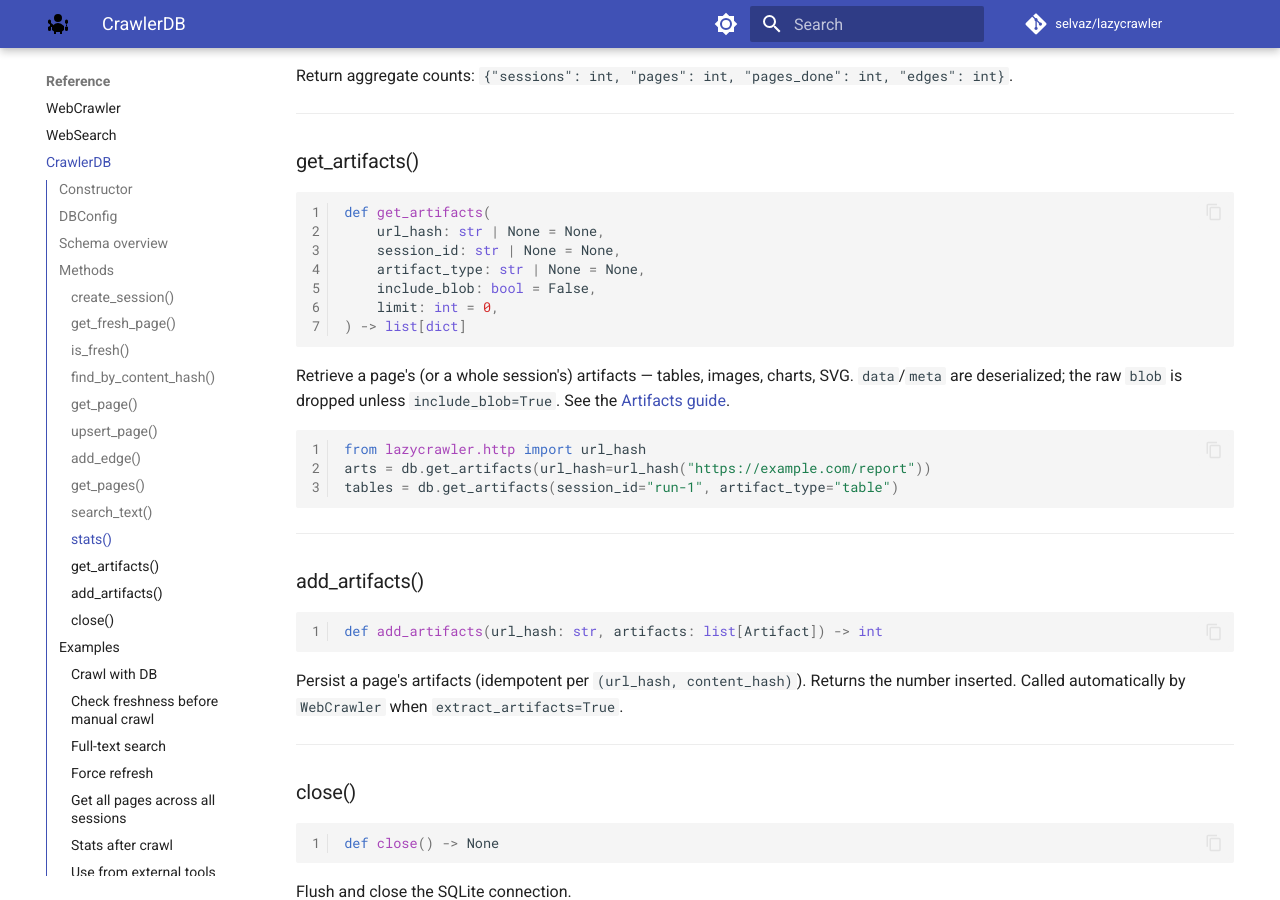
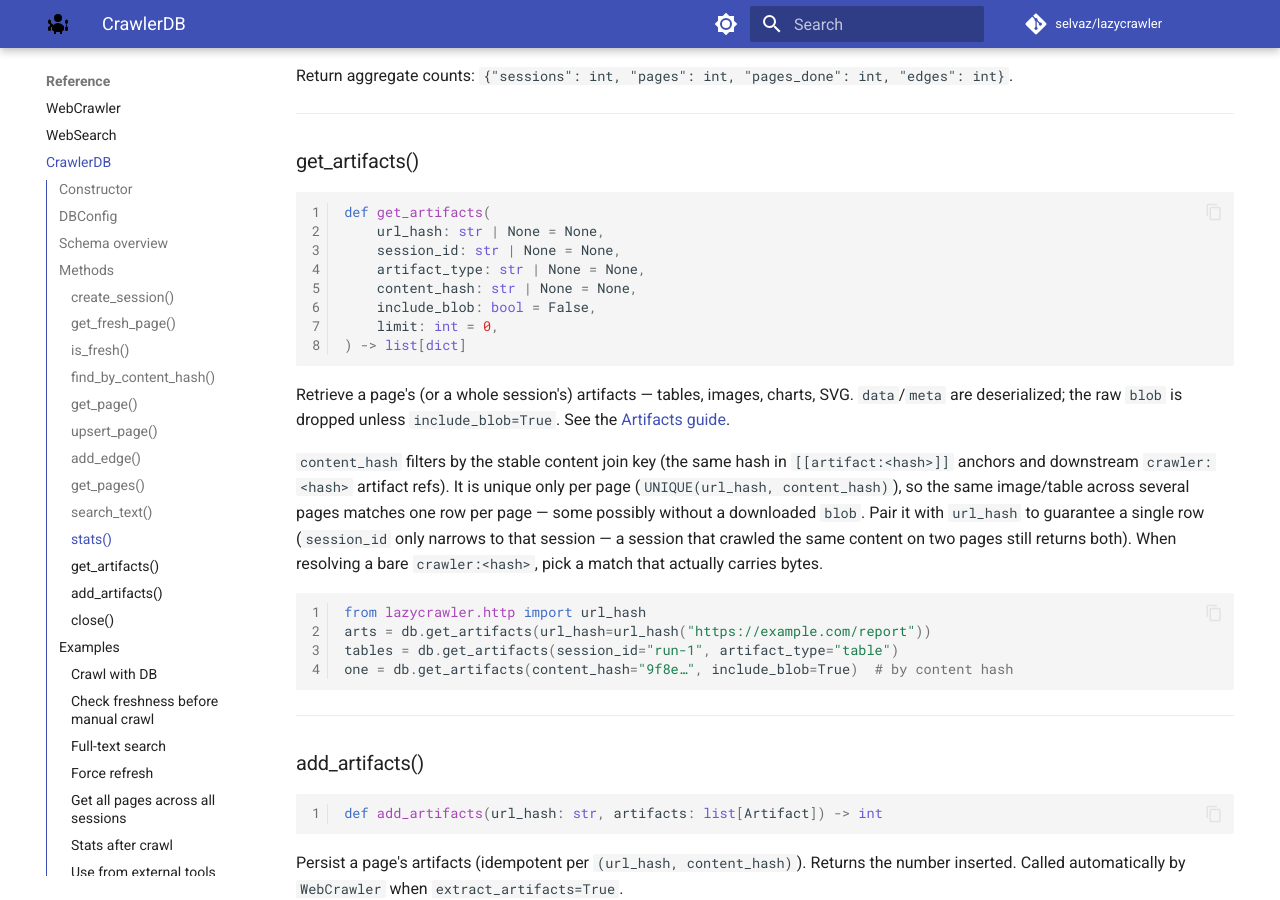
Before and after one commit to selvaz/LazyCrawler, an MkDocs documentation site: the page built from docs/reference/database.md, in a window 1280 px wide and 900 px high, scrolled down 6213 px. Built offline with MkDocs 1.6.1 and Material for MkDocs 9.7.7, drawn with Linux system fonts in a browser that asks for light colours; comment, search, counter and statistics services are not loaded.

Commit message:
docs(reference): document get_artifacts content_hash filter (#38)
* docs(reference): document get_artifacts content_hash filter (0.16.0)

Co-Authored-By: Claude Fable 5 <noreply@anthropic.com>

* docs(reference): correct content_hash uniqueness note (Codex P2)

Only url_hash+content_hash is unique; session_id narrows scope but a
session that crawled the same content on two pages still returns both.

Co-Authored-By: Claude Fable 5 <noreply@anthropic.com>

---------

Co-authored-by: Claude Fable 5 <noreply@anthropic.com>

````diff
--- a/docs/reference/database.md
+++ b/docs/reference/database.md
@@ -253,6 +253,7 @@ def get_artifacts(
     url_hash: str | None = None,
     session_id: str | None = None,
     artifact_type: str | None = None,
+    content_hash: str | None = None,
     include_blob: bool = False,
     limit: int = 0,
 ) -> list[dict]
@@ -262,10 +263,20 @@ Retrieve a page's (or a whole session's) artifacts — tables, images, charts, S
 `data`/`meta` are deserialized; the raw `blob` is dropped unless `include_blob=True`.
 See the [Artifacts guide](../guides/artifacts.md).
 
+`content_hash` filters by the stable content join key (the same hash in
+`[[artifact:<hash>]]` anchors and downstream `crawler:<hash>` artifact refs).
+It is unique only per page (`UNIQUE(url_hash, content_hash)`), so the same
+image/table across several pages matches one row per page — some possibly
+without a downloaded `blob`. Pair it with `url_hash` to guarantee a single
+row (`session_id` only narrows to that session — a session that crawled the
+same content on two pages still returns both). When resolving a bare
+`crawler:<hash>`, pick a match that actually carries bytes.
+
 ```python
 from lazycrawler.http import url_hash
 arts = db.get_artifacts(url_hash=url_hash("https://example.com/report"))
 tables = db.get_artifacts(session_id="run-1", artifact_type="table")
+one = db.get_artifacts(content_hash="9f8e…", include_blob=True)  # by content hash
 ```
 
 ---
````
